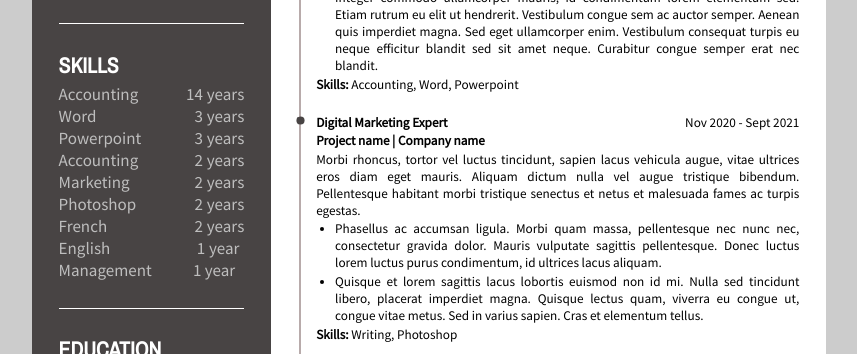
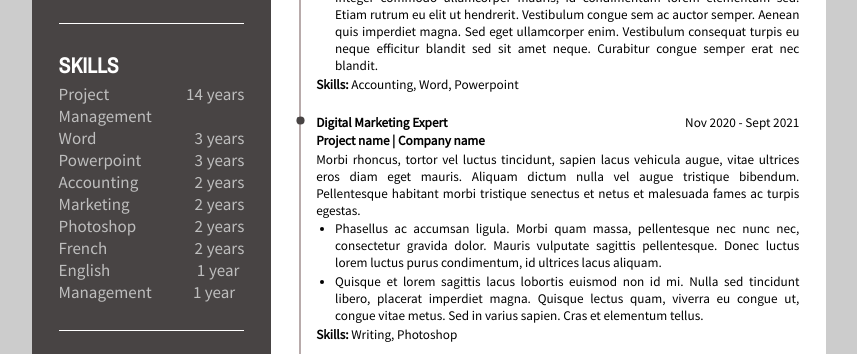
Before and after one commit to C-Farl/resume., a plain HTML site: page index.html in a window 1280 px wide. Shown: the part 394-748 px from the top of the page, without its empty margins (211-1068 px from the left). Drawn offline with nearby package versions, Linux system fonts and the light colour scheme.

Commit message:
Update index.html

```diff
--- a/index.html
+++ b/index.html
@@ -53,7 +53,7 @@
             <div class="smallText">
               <div class="skill">
                 <div>
-                  <span>Accounting</span>
+                  <span>Project Management</span>
                 </div>
                 <div class="yearsOfExperience">
                   <span class="alignright">14</span>
```
